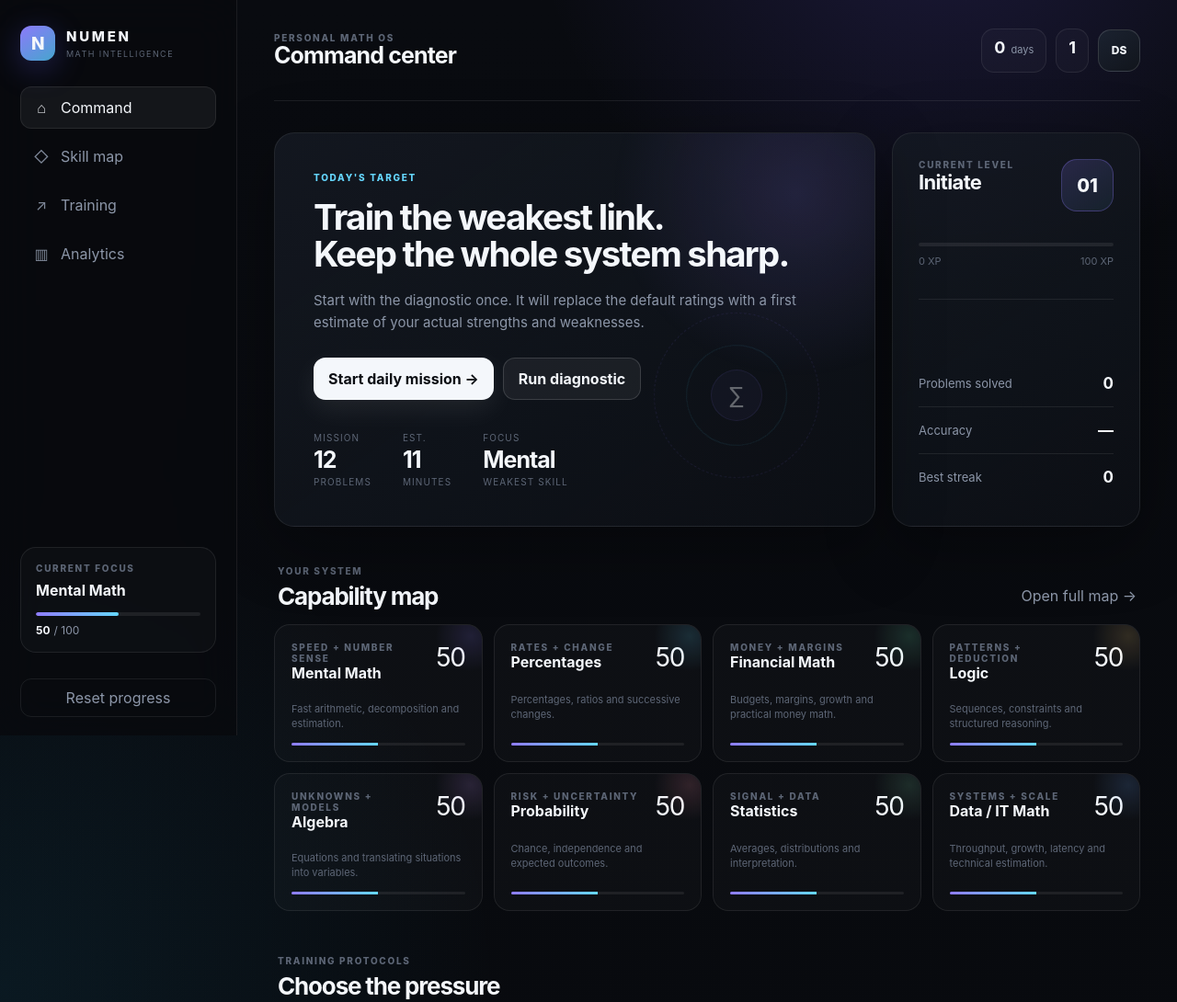
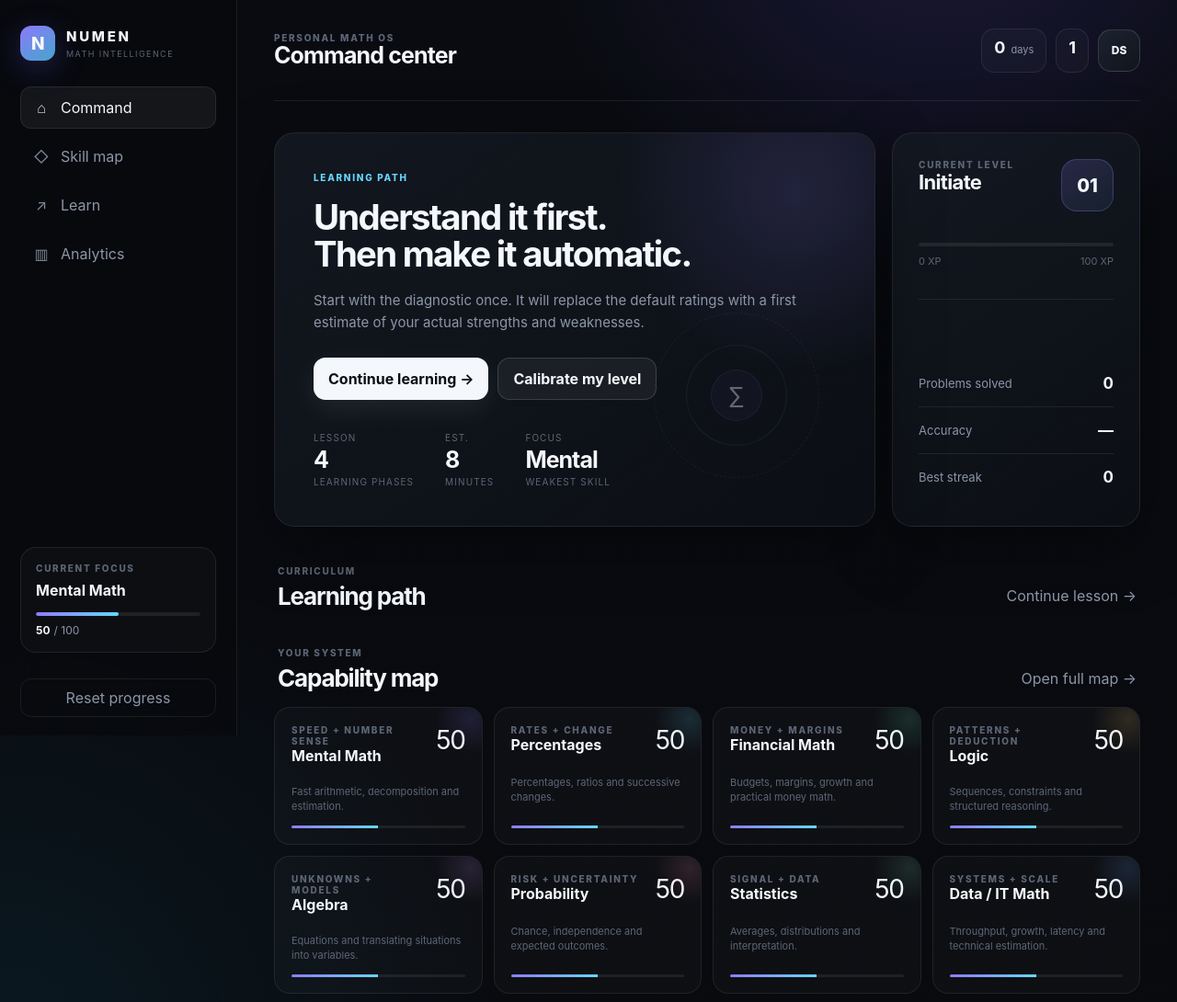
Before and after one commit to dsh-overage/math, a plain HTML site: page index.html in a window 1280 px wide. Shown: the top 1090 px of the page at 92% size. Drawn offline with Linux system fonts and the light colour scheme.

Commit message:
feat: make guided learning the primary experience

```diff
--- a/index.html
+++ b/index.html
@@ -28,7 +28,7 @@
           <span class="nav-icon">◇</span><span>Skill map</span>
         </button>
         <button class="nav-item" data-view="train">
-          <span class="nav-icon">↗</span><span>Training</span>
+          <span class="nav-icon">↗</span><span>Learn</span>
         </button>
         <button class="nav-item" data-view="analytics">
           <span class="nav-icon">▥</span><span>Analytics</span>
@@ -69,17 +69,17 @@
               <span class="orbit-core">∑</span>
             </div>
             <div class="hero-copy">
-              <div class="eyebrow accent">TODAY'S TARGET</div>
-              <h2>Train the weakest link.<br/>Keep the whole system sharp.</h2>
-              <p id="heroText">Your daily mission automatically mixes speed, applied math and reasoning around the skills that need the most work.</p>
+              <div class="eyebrow accent">LEARNING PATH</div>
+              <h2>Understand it first.<br/>Then make it automatic.</h2>
+              <p id="heroText">A lesson starts with the idea, shows a worked example, solves one with you, and only then moves to independent practice.</p>
               <div class="hero-actions">
-                <button class="primary-button" data-start-mode="daily">Start daily mission <span>→</span></button>
-                <button class="secondary-button" data-start-mode="diagnostic">Run diagnostic</button>
+                <button class="primary-button" data-start-learning>Continue learning <span>→</span></button>
+                <button class="secondary-button" data-start-mode="diagnostic">Calibrate my level</button>
               </div>
             </div>
             <div class="hero-metrics">
-              <div><span>MISSION</span><strong>12</strong><small>problems</small></div>
-              <div><span>EST.</span><strong>11</strong><small>minutes</small></div>
+              <div><span>LESSON</span><strong>4</strong><small>learning phases</small></div>
+              <div><span>EST.</span><strong>8</strong><small>minutes</small></div>
               <div><span>FOCUS</span><strong id="heroFocus">—</strong><small>weakest skill</small></div>
             </div>
           </article>
@@ -101,13 +101,19 @@
         </div>
 
         <div class="section-heading">
+          <div><div class="eyebrow">CURRICULUM</div><h2>Learning path</h2></div>
+          <button class="text-button" data-start-learning>Continue lesson →</button>
+        </div>
+        <div class="lesson-path" id="lessonPath"></div>
+
+        <div class="section-heading">
           <div><div class="eyebrow">YOUR SYSTEM</div><h2>Capability map</h2></div>
           <button class="text-button" data-go-view="map">Open full map →</button>
         </div>
         <div class="skill-grid" id="skillGrid"></div>
 
         <div class="section-heading lower">
-          <div><div class="eyebrow">TRAINING PROTOCOLS</div><h2>Choose the pressure</h2></div>
+          <div><div class="eyebrow">PRACTICE</div><h2>After you understand it</h2></div>
         </div>
         <div class="mode-grid">
           <button class="mode-card" data-start-mode="speed">
@@ -141,11 +147,11 @@
         <div class="training-stage panel" id="trainingStage">
           <div class="training-empty">
             <div class="training-logo">∑</div>
-            <h2>Choose a training protocol</h2>
-            <p>Daily Mission is the best default. Diagnostic recalibrates your skill map.</p>
+            <h2>Learn, then practice</h2>
+            <p>NUMEN first teaches the method, works through an example with you, and only then asks you to solve independently.</p>
             <div class="empty-actions">
-              <button class="primary-button" data-start-mode="daily">Daily mission</button>
-              <button class="secondary-button" data-start-mode="diagnostic">Diagnostic</button>
+              <button class="primary-button" data-start-learning>Continue learning</button>
+              <button class="secondary-button" data-start-mode="daily">Practice</button>
             </div>
           </div>
         </div>
@@ -198,6 +204,7 @@
   </template>
 
   <script src="core.js"></script>
+  <script src="lessons.js"></script>
   <script src="app.js" defer></script>
 </body>
 </html>
```
